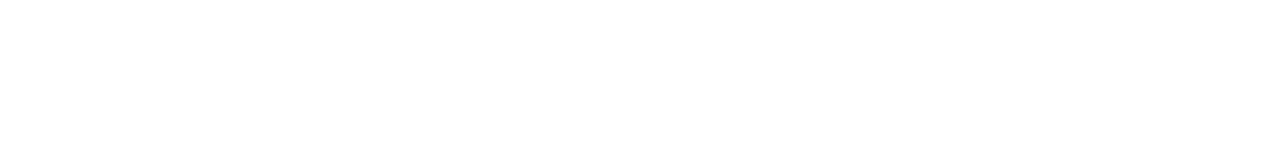
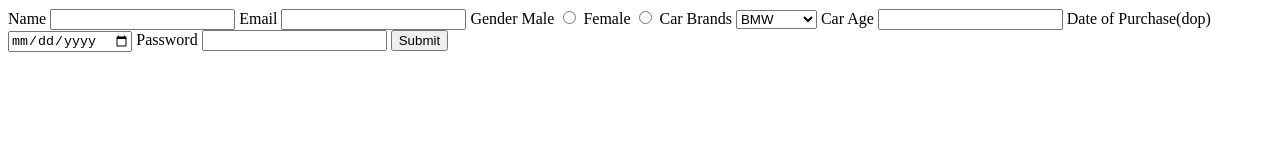
Before and after one commit to acciojob/car-insurance-form-Skyakash990, a website: page main.html in a window 1280 px wide. Drawn offline with Linux system fonts and the light colour scheme.

Commit message:
created a submission

```diff
--- a/main.html
+++ b/main.html
@@ -7,6 +7,30 @@
 </head>
 
 <body>
+	<form method="post">
+		<label for="name">Name</label>
+		<input type="text" id="name" required>
+		<label for="email">Email</label>
+		<input type="email" id="email" required>
+		<label>Gender</label>
+		<label>Male</label>
+		<input type="radio" name="gender" required value="male">
+		<label>Female</label>
+		<input type="radio" name="gender" required value="female">
+		<label for="cars">Car Brands</label>
+		<select id="cars">
+			<option>BMW</option>
+			<option>Audi</option>
+			<option>Mercedez</option>
+		</select>
+		<label for="carage">Car Age</label>
+		<input type="number" id="carage" required>
+		<label for="dop">Date of Purchase(dop)</label>
+		<input type="date" id="dop" required>
+		<label for="password">Password</label>
+		<input type="password" id="password" required>
+		<button type="submit">Submit</button>
+	</form>
 	<!-- the entire body must be written by student -->
     <script type="text/javascript" src="./script.js">
 </script>
```
